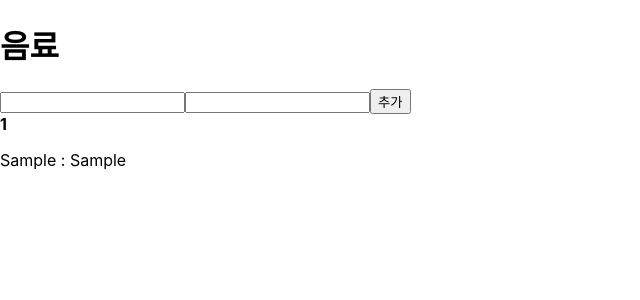
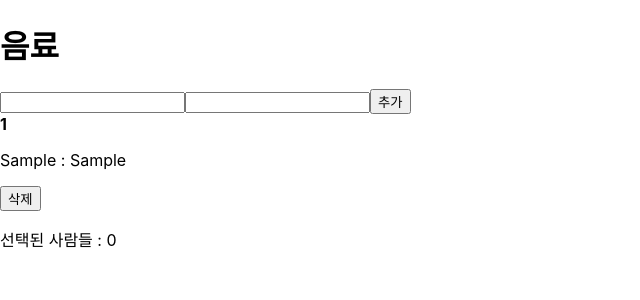
Before and after one commit to mi-naLee/Daily-Study-React, a React (Create React App) app: page / in a window 1280 px wide. Both pictures are taken after typing "Sample", "Sample" into the empty fields and a click on the button "추가". Shown: the top 300 px of the page, without its empty margins (0-640 px from the left). Built offline with nearby package versions, Linux system fonts and the light colour scheme.

Commit message:
---edit && delete array

```diff
--- a/src/App.js
+++ b/src/App.js
@@ -3,22 +3,30 @@
     @content : '벨로퍼트와 함께하는 모던 리액트'
     @order :
 */
-import React, { useRef, useState } from "react";
+import React, { useMemo, useRef, useState } from "react";
 import UserList from "./Week1/UserList";
 import CreateUser from "./Week1/CreateUser";
+
+function CountActiveUsers(users){
+    console.log("검색 중.......")
+    return users.filter(user => user.active).length;
+}
 
 function App() {
   // ------- user object
   const [users,setUsers] = useState([
     { id: 1,
       username: 'aaa',
-      email: 'abc@gmail.com'},
+      email: 'abc@gmail.com',
+      active: true},
     { id: 2,
       username: 'bbb',
-      email: 'banana@fruits.com'},
+      email: 'banana@fruits.com',
+      active: false},
     { id: 3,
       username: 'ccc',
-      email: '123@numbers.com'}
+      email: '123@numbers.com',
+      active: false}
   ]);
 
   const [inputs, setInputs] = useState({
@@ -51,10 +59,20 @@ function App() {
     nextId.current += 1;
   }
 
+  const onRemove = id => {
+    setUsers(users.filter(user => user.id !== id));
+  }
+
+  const onToggle = id => {
+    setUsers(users.map(user => user.id === id ? {...user, active: !user.active }: user ));
+  }
+
+  const count = useMemo(()=>CountActiveUsers(users),[users]);
   return (
     <>
         <CreateUser username={username} email={email} onChange={onChange} onCreate={onCreate}/>
-        <UserList users={users} />
+        <UserList users={users} onRemove={onRemove} onToggle={onToggle}/>
+        <p>활성화 사용자 수 : {count} </p>
     </>
   );
 }
--- a/src/Run/ArrAddRun.js
+++ b/src/Run/ArrAddRun.js
@@ -1,4 +1,4 @@
-import React, { useRef, useState } from "react";
+import React, { useMemo, useRef, useState } from "react";
 import ArrAdd from "../Week1/ArrAdd";
 import ArrAddList from "../Week1/ArrAddList";
 
@@ -6,7 +6,7 @@ function ArrAddRun(){
     const [memberList, setMemberList] = useState([]);
     const [inputs, setInputs] = useState({
         nick: '',
-        drink: ''
+        drink: '',
     })
     const { nick, drink } = inputs;
 
@@ -23,25 +23,39 @@ function ArrAddRun(){
         const member = {
             id: nextId.current,
             nick,
-            drink
+            drink,
+            active: false
         }
-        console.log(member);
         // setMemberList([...memberList, member]);
         setMemberList(memberList.concat(member));
-        console.log(memberList)
 
         setInputs({
             nick: '',
-            drink: ''
+            drink: '',
         })
         nextId.current += 1;
     }
 
+    const onRemove = id => {
+        setMemberList(memberList.filter(member => member.id !== id));
+    }
+
+    const onToggle = id => {
+        console.log("toggle........")
+        setMemberList(memberList.map(member => member.id === id ? {...member, active: !member.active } : member))
+    }
+
+    const CountActiveUsers = memberList => {
+        return memberList.filter(member => member.active).length;
+    }
+
+    const count = useMemo(()=> CountActiveUsers(memberList),[memberList]);
     return (
         <>
             <h1>음료</h1>
             <ArrAdd nick={nick} drink={drink} onChange={onChange} onCreate={onCreate} />
-            <ArrAddList memberList={memberList} />
+            <ArrAddList memberList={memberList} onRemove={onRemove} onToggle={onToggle}/>
+            <p>선택된 사람들 : {count}</p>
         </>
     );
 }
--- a/src/Week1/ArrAddList.js
+++ b/src/Week1/ArrAddList.js
@@ -1,20 +1,23 @@
 import React from "react";
 
-function AddList({member}){
+function AddList({member, onRemove, onToggle}){
     return (
         <div>
-            <b>{member.id}</b>
+            <b style={{cursor: 'pointer', color: member.active ? 'red' : 'black'}}
+                onClick={() => onToggle(member.id)}
+            >{member.id}</b>
             <p>{member.nick} : {member.drink}</p>
+            <button onClick={() => onRemove(member.id)}>삭제</button>
         </div>
     );
 }
 
-function ArrAddList({memberList}){
+function ArrAddList({memberList, onRemove, onToggle}){
     return (
         // .map(val => ()) : 괄호 형태 주의하기
         <div>
             {memberList.map(member =>(
-                <AddList member={member} key={member.id}/>
+                <AddList member={member} key={member.id} onRemove={onRemove} onToggle={onToggle}/>
             ))}
         </div>
     );
--- a/src/Week1/UserList.js
+++ b/src/Week1/UserList.js
@@ -1,18 +1,22 @@
 import React from "react";
 
-function User({user}){
+function User({user, onRemove, onToggle}){
     return(
         <div>
-            <b>{user.username}</b> <span>({user.email})</span>
+            <b style={{cursor: 'pointer', color: user.active ? 'red' : 'black'}}
+                onClick={()=>onToggle(user.id)}
+            >{user.username}</b>
+            <span>({user.email})</span>
+            <button onClick={() => onRemove(user.id)}>삭제</button>
         </div>
     );
 }
 
-function UserList({users}){
+function UserList({users, onRemove, onToggle}){
     return (
         <div>
             {users.map(user => (
-                <User user={user} key={user.id} />
+                <User user={user} key={user.id} onRemove={onRemove} onToggle={onToggle}/>
             ))}
         </div>
     );
```
